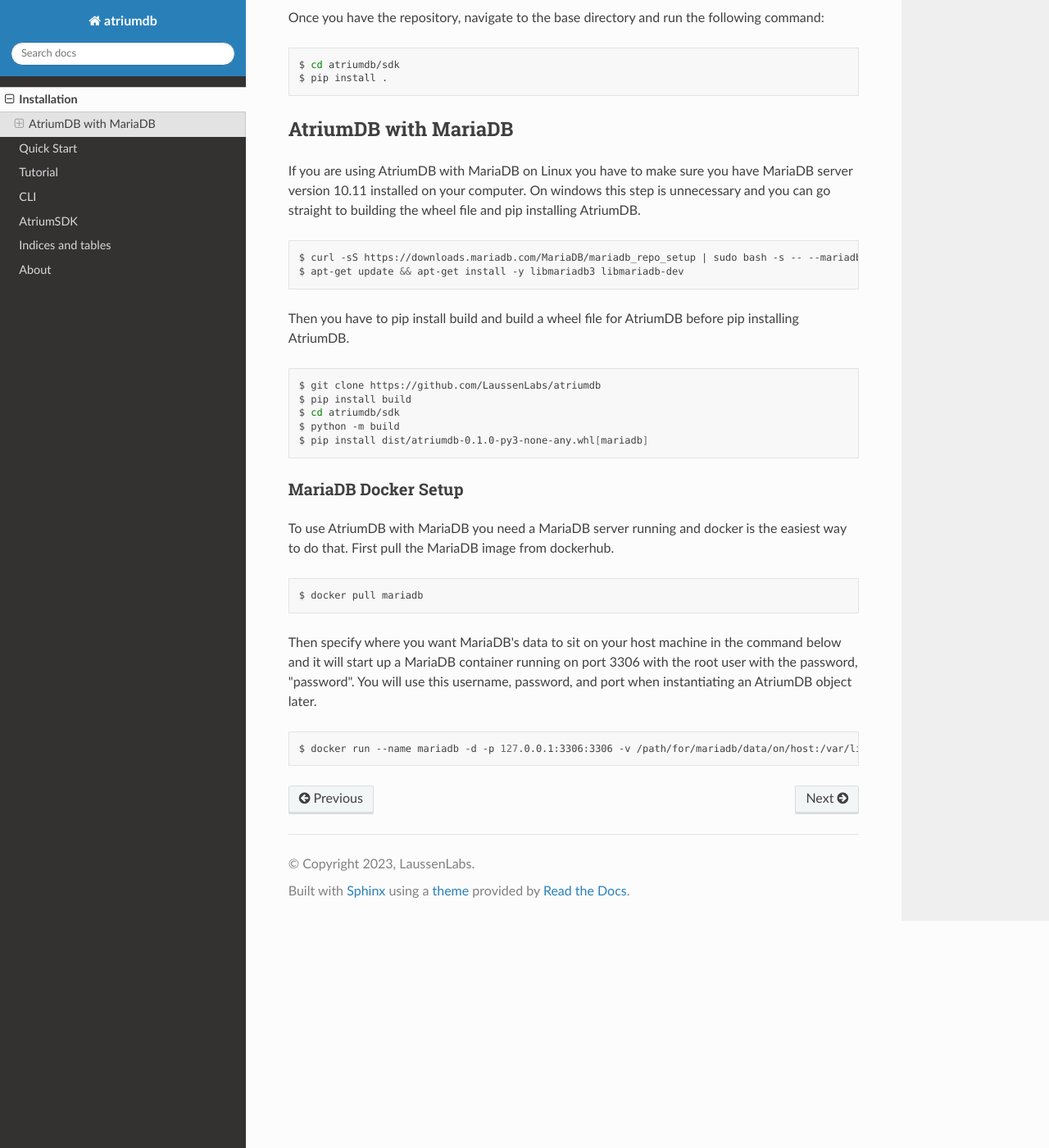
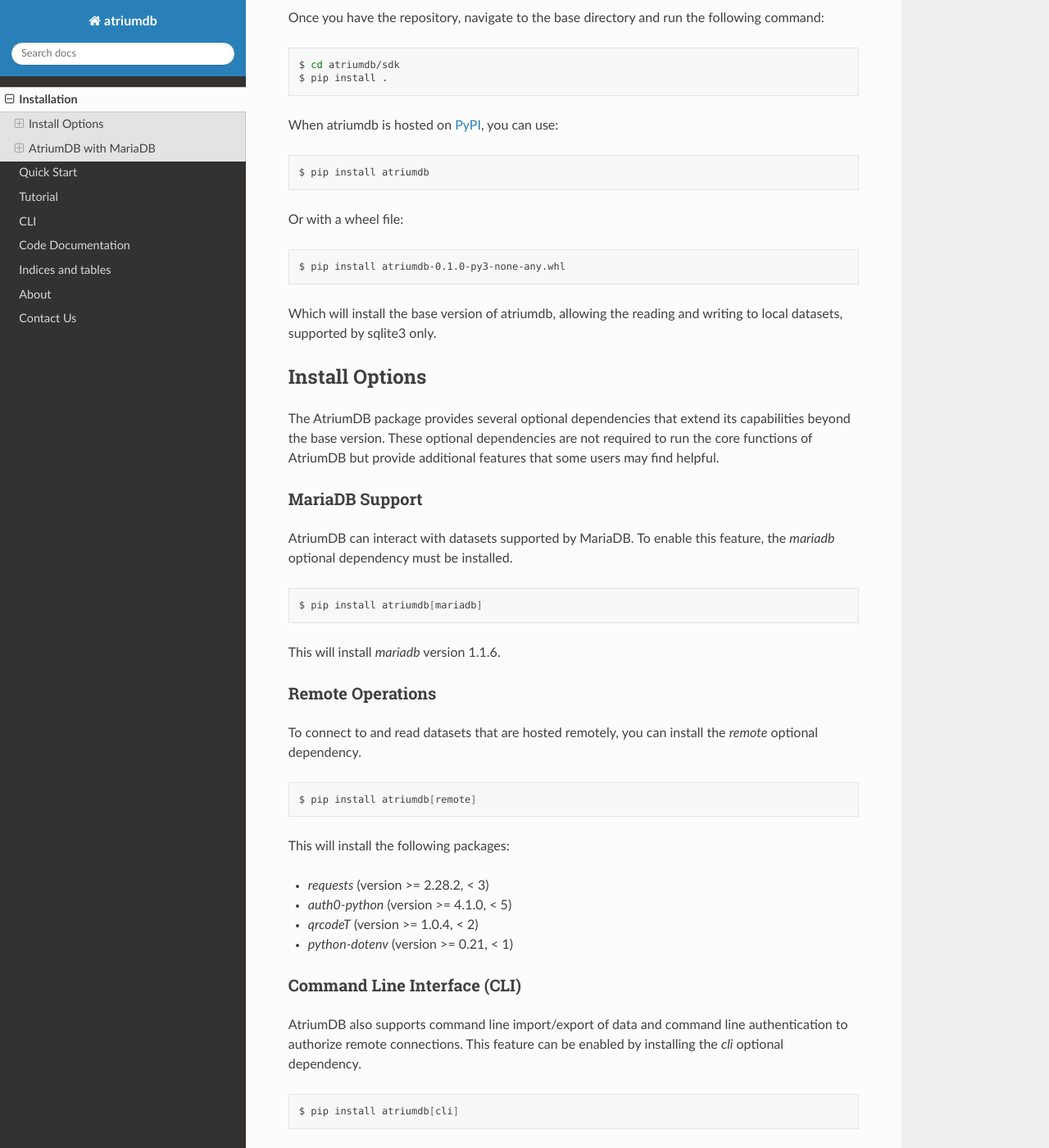
Before and after one commit to LaussenLabs/atriumdb, a Sphinx documentation site: the page built from sdk/docs/source/installation.rst, in a window 1280 px wide and 1400 px high, scrolled down 289 px. Shown: the whole window at 82% size. Built offline with Sphinx 7.4.7 and the Read the Docs theme 2.0.0, drawn with Linux system fonts in a browser that asks for light colours; some of the changed text lies outside the part shown.

Commit message:
Doc changes and atriumdb[all]

```diff
--- a/sdk/docs/source/contents.rst
+++ b/sdk/docs/source/contents.rst
@@ -3,7 +3,7 @@
    You can adapt this file completely to your liking, but it should at least
    contain the root `toctree` directive.
 
-AtriumSDK
+Code Documentation
 ====================================
 
 .. toctree::
--- a/sdk/docs/source/index.rst
+++ b/sdk/docs/source/index.rst
@@ -17,3 +16,4 @@
    cli
    contents
    about
+   contact
--- a/sdk/docs/source/installation.rst
+++ b/sdk/docs/source/installation.rst
@@ -16,6 +16,82 @@
 
     $ cd atriumdb/sdk
     $ pip install .
+
+When atriumdb is hosted on `PyPI <https://pypi.org/>`_, you can use:
+
+.. code-block:: bash
+
+    $ pip install atriumdb
+
+Or with a wheel file:
+
+.. code-block:: bash
+
+    $ pip install atriumdb-0.1.0-py3-none-any.whl
+
+Which will install the base version of atriumdb, allowing the reading and writing to local datasets,
+supported by sqlite3 only.
+
+Install Options
+----------------
+
+The AtriumDB package provides several optional dependencies that extend its capabilities beyond the base version. These optional dependencies are not required to run the core functions of AtriumDB but provide additional features that some users may find helpful.
+
+MariaDB Support
+^^^^^^^^^^^^^^^
+
+AtriumDB can interact with datasets supported by MariaDB. To enable this feature, the `mariadb` optional dependency must be installed.
+
+.. code-block:: bash
+
+    $ pip install atriumdb[mariadb]
+
+This will install `mariadb` version 1.1.6.
+
+Remote Operations
+^^^^^^^^^^^^^^^^^
+
+To connect to and read datasets that are hosted remotely, you can install the `remote` optional dependency.
+
+.. code-block:: bash
+
+    $ pip install atriumdb[remote]
+
+This will install the following packages:
+
+- `requests` (version >= 2.28.2, < 3)
+- `auth0-python` (version >= 4.1.0, < 5)
+- `qrcodeT` (version >= 1.0.4, < 2)
+- `python-dotenv` (version >= 0.21, < 1)
+
+Command Line Interface (CLI)
+^^^^^^^^^^^^^^^^^^^^^^^^^^^^
+
+AtriumDB also supports command line import/export of data and command line authentication to authorize remote connections. This feature can be enabled by installing the `cli` optional dependency.
+
+.. code-block:: bash
+
+    $ pip install atriumdb[cli]
+
+This will install the following packages:
+
+- `click` (version >= 8.1.3, < 9)
+- `pandas` (version >= 1.5, < 2)
+- `tabulate` (version >= 0.9.0, < 1)
+- `fastparquet` (version == 2023.2.0)
+- `tqdm` (version >= 4.65.0, < 5)
+- `python-dotenv` (version >= 0.21, < 1)
+
+All Optional Dependencies
+^^^^^^^^^^^^^^^^^^^^^^^^^^
+
+If you want to enable all the optional features of AtriumDB at once, you can install all the optional dependencies.
+
+.. code-block:: bash
+
+    $ pip install atriumdb[all]
+
+This will install all the packages listed in the `mariadb`, `remote`, and `cli` optional dependencies.
 
 AtriumDB with MariaDB
 ----------------------
```
Also changed, not shown: other parts of sdk/docs/source/index.rst (+0 -1 lines), sdk/docs/source/contact.rst (added, +7 -0 lines), 3 other files.
